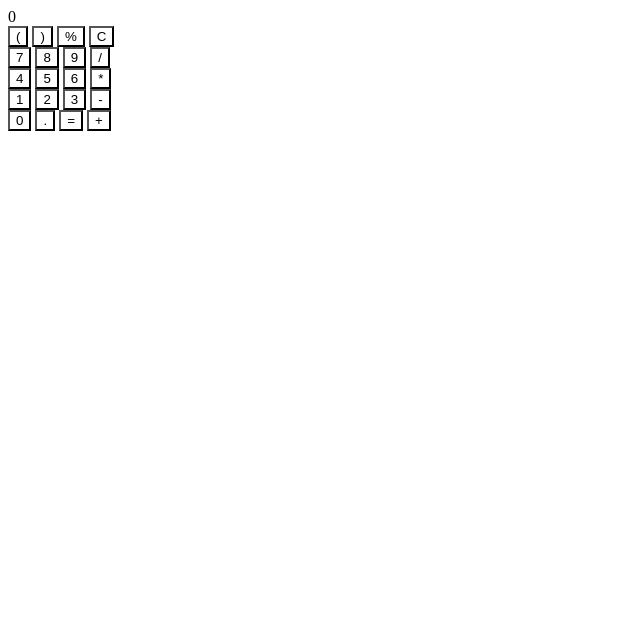
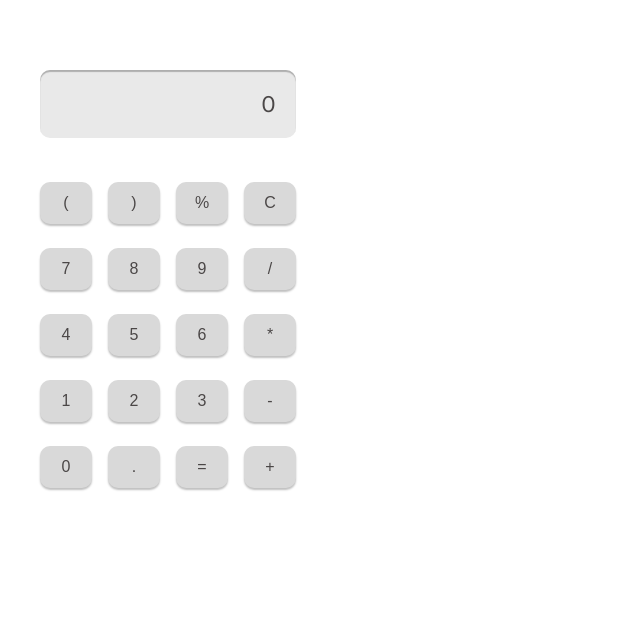
Before and after one commit to gortanian/odin-calculator, a plain HTML site: page index.html in a window 1280 px wide. Shown: the whole page, without its empty margins (0-640 px from the left). Drawn offline with nearby package versions, Linux system fonts and the light colour scheme.

Commit message:
Complete default-state ui in css

```diff
--- a/index.html
+++ b/index.html
@@ -6,11 +6,13 @@
     <meta name="viewport" content="width=device-width, initial-scale=1.0">
     <title>Document</title>
     <link rel="stylesheet" href="styles.css">
+    <link rel="stylesheet" href="https://fonts.googleapis.com/css?family=Work+Sans">
     <script src="script.js" defer></script>
 </head>
 <body>
+    <div id="calculator-container">
         <div id="display">23</div>
-    <div class="buttons">
+        <div class="button-container">
             <div class="button-row">
                 <button>(</button>
                 <button>)</button>
@@ -42,5 +44,7 @@
                 <button>+</button>
             </div>
         </div>
+    </div>
+
 </body>
 </html>
--- a/styles.css
+++ b/styles.css
@@ -1,3 +1,44 @@
-* {
-    background-color: #FFFFFF;
+#calculator-container {
+    width: 320px;
+    height: 568px;
+    font-family: "Work Sans", sans-serif;
+    color: #4B4747;
 }
+
+#display {
+    background-color: #e9e9e9;
+    margin: 70px 32px 32px 32px;
+    padding: 20px;
+    text-align: right;
+    font-size: 24px;
+    border-radius: 10px;
+    box-shadow: inset 0px 2px 1px rgba(0, 0, 0, 0.25);
+}
+
+.button-container {
+    display: flex;
+    flex-direction: column;
+    justify-content: space-around;
+    height: 330px;
+}
+
+.button-row {
+    margin: 0px 32px;
+    display: flex;
+    justify-content: space-between;
+    height: 42px
+}
+
+button {
+    display: flex;
+    justify-content: center;
+    align-items: center;
+    background-color: #d9d9d9;
+    color: #4B4747;
+    font-size: 16px;
+    border: none;
+    border-radius: 10px;
+    padding: 20px;
+    width: 52px;
+    box-shadow: 0px 2px 2px rgba(0, 0, 0, 0.25);
+}
```
Lines whose indentation alone changed are shown as unchanged.
